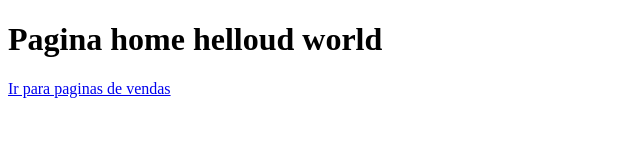
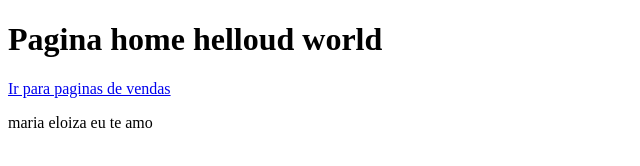
Before and after one commit to JacamMello/aulagithub, a plain HTML site: page index.html in a window 1280 px wide. Shown: the whole page, without its empty margins (0-640 px from the left). Drawn offline with Linux system fonts and the light colour scheme.

Commit message:
nova funcionalidade

```diff
--- a/index.html
+++ b/index.html
@@ -8,5 +8,6 @@
 <body>
     <h1>Pagina home helloud world</h1>
     <a href="vendas.html">Ir para paginas de vendas</a>
+    <p>maria eloiza eu te amo</p>
 </body>
 </html>
```
